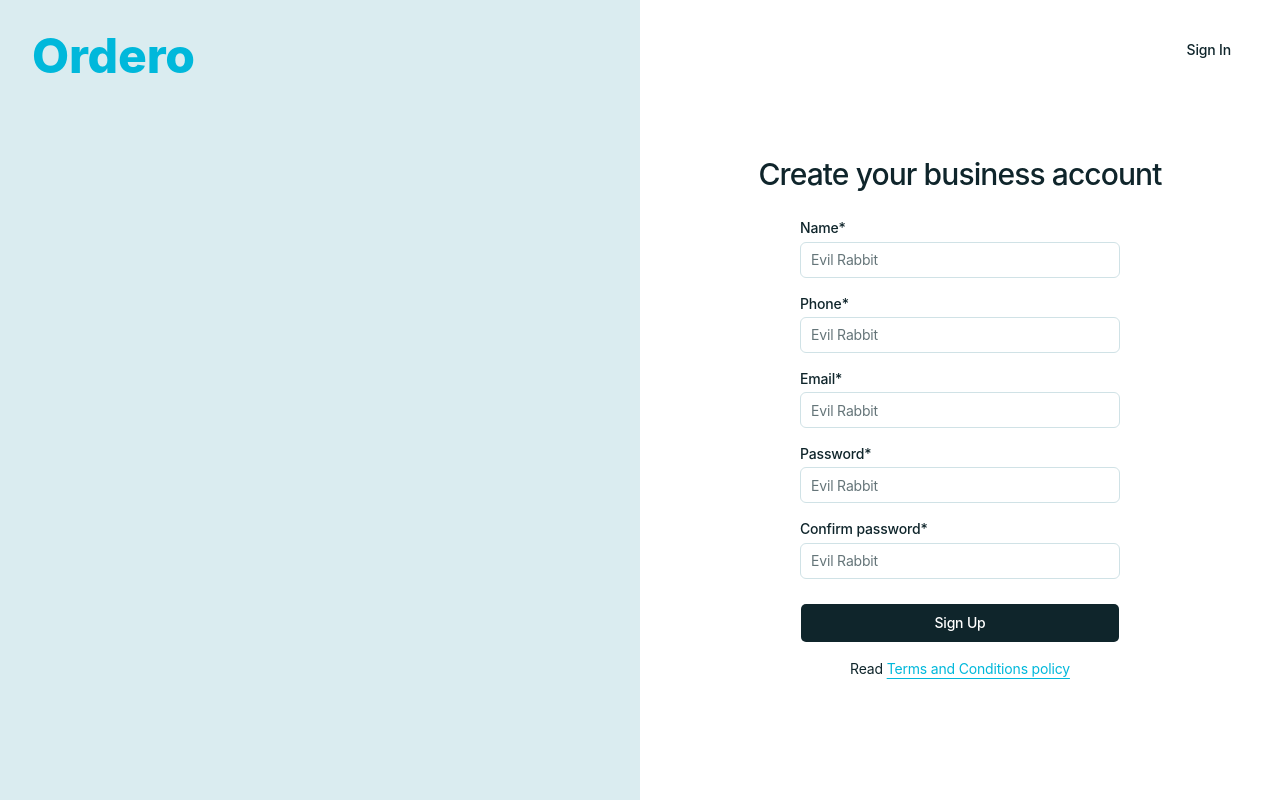
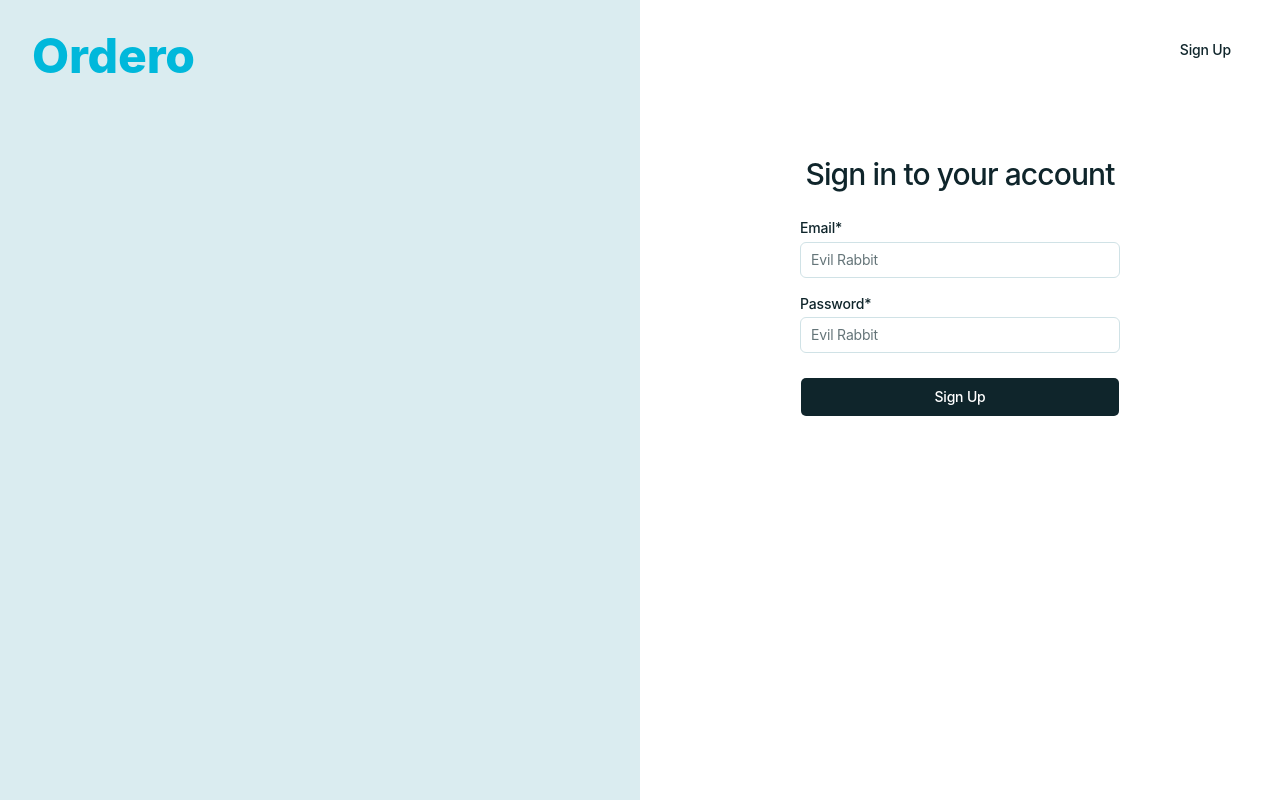
Before and after one commit to ordero-biz/monorepo, a Next.js app in the folder apps/platform/: page / in a window 1280 px wide. Both pictures are taken after a click on the button "Sign In". Built offline with nearby package versions, Linux system fonts and the light colour scheme.

Commit message:
Add SignUp and SignIn components with Registration toggle

```diff
--- a/apps/platform/src/app/page.tsx
+++ b/apps/platform/src/app/page.tsx
@@ -1,4 +1,4 @@
-import {Button, Field, FieldLabel, Input} from '@ordero/ui';
+import {Registration} from "@/components/Registration/Registration";
 
 export default function Home() {
     return (
@@ -8,89 +8,7 @@ export default function Home() {
             </div>
             <div
                 className="h-screen w-full md:w-[50vw] bg-primary-foreground colom p-4 md:p-8">
-                <div className="flex justify-between md:justify-end">
-                    <div className='block md:hidden'>
-                        <h1 className='text-primary text-5xl font-extrabold'>Ordero</h1>
-                    </div>
-                    <Button variant="ghost" size="lg" className="h-9 px-4 cursor-pointer">
-                        Sign In
-                    </Button>
-                </div>
-                <div
-                    className="mx-auto mt-[15%] w-full text-center">
-                    <h2 className="mb-6 text-3xl font-medium leading-10 tracking-[-0.03em] text-card-foreground">
-                        Create your business account
-                    </h2>
-                    <form className="flex flex-col gap-4 mx-auto w-[80%] max-w-80">
-                        <Field>
-                            <FieldLabel htmlFor="name">
-                                Name*
-                            </FieldLabel>
-                            <Input
-                                id="name"
-                                placeholder="Evil Rabbit"
-                                required
-                            />
-                        </Field>
-                        <Field>
-                            <FieldLabel htmlFor="phone">
-                                Phone*
-                            </FieldLabel>
-                            <Input
-                                id="phone"
-                                placeholder="Evil Rabbit"
-                                required
-                            />
-                        </Field>
-                        <Field>
-                            <FieldLabel htmlFor="email">
-                                Email*
-                            </FieldLabel>
-                            <Input
-                                id="email"
-                                placeholder="Evil Rabbit"
-                                required
-                            />
-                        </Field>
-                        <Field>
-                            <FieldLabel htmlFor="password">
-                                Password*
-                            </FieldLabel>
-                            <Input
-                                type='password'
-                                id="password"
-                                placeholder="Evil Rabbit"
-                                required
-                            />
-                        </Field>
-                        <Field>
-                            <FieldLabel htmlFor="confirmPassword">
-                                Confirm password*
-                            </FieldLabel>
-                            <Input
-                                type='password'
-                                id="confirmPassword"
-                                placeholder="Evil Rabbit"
-                                required
-                            />
-                        </Field>
-                        <Button
-                            type="submit"
-                            className="mt-2 h-10 w-full justify-center bg-card-foreground text-sm font-medium text-primary-foreground cursor-pointer hover:bg-card-foreground/90"
-                        >
-                            Sign Up
-                        </Button>
-                    </form>
-                    <p className="mt-4 text-center text-sm text-foreground">
-                        Read{' '}
-                        <a
-                            href="#"
-                            className="font-normal text-primary underline underline-offset-4"
-                        >
-                            Terms and Conditions policy
-                        </a>
-                    </p>
-                </div>
+                <Registration/>
             </div>
         </div>
     );
--- /dev/null
+++ b/apps/platform/src/components/Registration/Registration.tsx
@@ -0,0 +1,27 @@
+"use client";
+
+import {useState} from "react";
+
+import {Button} from "@ordero/ui";
+import {SignUp} from "@/components/SighUp/SignUp";
+import {SignIn} from "@/components/SighIn/SignIn";
+
+export const Registration = () => {
+    const [isSignUp, setIsSignUp] = useState(true);
+
+    return (
+        <>
+            <div className="flex justify-between md:justify-end">
+                <div className='block md:hidden'>
+                    <h1 className='text-primary text-5xl font-extrabold'>Ordero</h1>
+                </div>
+                <Button onClick={() => setIsSignUp(prev => !prev)} variant="ghost" size="lg"
+                        className="h-9 px-4 cursor-pointer">
+                    {isSignUp ? 'Sign In' : 'Sign Up'}
+                </Button>
+            </div>
+            {isSignUp && <SignUp/>}
+            {!isSignUp && <SignIn/>}
+        </>
+    )
+}
--- /dev/null
+++ b/apps/platform/src/components/SighIn/SignIn.tsx
@@ -0,0 +1,41 @@
+import {Button, Field, FieldLabel, Input} from "@ordero/ui";
+
+export const SignIn = () => {
+    return (
+        <div
+            className="mx-auto mt-[15%] w-full text-center">
+            <h2 className="mb-6 text-3xl font-medium leading-10 tracking-[-0.03em] text-card-foreground">
+                Sign in to your account
+            </h2>
+            <form className="flex flex-col gap-4 mx-auto w-[80%] max-w-80">
+                <Field>
+                    <FieldLabel htmlFor="email">
+                        Email*
+                    </FieldLabel>
+                    <Input
+                        id="email"
+                        placeholder="Evil Rabbit"
+                        required
+                    />
+                </Field>
+                <Field>
+                    <FieldLabel htmlFor="password">
+                        Password*
+                    </FieldLabel>
+                    <Input
+                        type='password'
+                        id="password"
+                        placeholder="Evil Rabbit"
+                        required
+                    />
+                </Field>
+                <Button
+                    type="submit"
+                    className="mt-2 h-10 w-full justify-center bg-card-foreground text-sm font-medium text-primary-foreground cursor-pointer hover:bg-card-foreground/90"
+                >
+                    Sign Up
+                </Button>
+            </form>
+        </div>
+    )
+}
--- /dev/null
+++ b/apps/platform/src/components/SighUp/SignUp.tsx
@@ -0,0 +1,81 @@
+import {Button, Field, FieldLabel, Input} from "@ordero/ui";
+
+export const SignUp = () => {
+    return (
+        <div
+            className="mx-auto mt-[15%] w-full text-center">
+            <h2 className="mb-6 text-3xl font-medium leading-10 tracking-[-0.03em] text-card-foreground">
+                Create your business account
+            </h2>
+            <form className="flex flex-col gap-4 mx-auto w-[80%] max-w-80">
+                <Field>
+                    <FieldLabel htmlFor="name">
+                        Name*
+                    </FieldLabel>
+                    <Input
+                        id="name"
+                        placeholder="Evil Rabbit"
+                        required
+                    />
+                </Field>
+                <Field>
+                    <FieldLabel htmlFor="phone">
+                        Phone*
+                    </FieldLabel>
+                    <Input
+                        id="phone"
+                        placeholder="Evil Rabbit"
+                        required
+                    />
+                </Field>
+                <Field>
+                    <FieldLabel htmlFor="email">
+                        Email*
+                    </FieldLabel>
+                    <Input
+                        id="email"
+                        placeholder="Evil Rabbit"
+                        required
+                    />
+                </Field>
+                <Field>
+                    <FieldLabel htmlFor="password">
+                        Password*
+                    </FieldLabel>
+                    <Input
+                        type='password'
+                        id="password"
+                        placeholder="Evil Rabbit"
+                        required
+                    />
+                </Field>
+                <Field>
+                    <FieldLabel htmlFor="confirmPassword">
+                        Confirm password*
+                    </FieldLabel>
+                    <Input
+                        type='password'
+                        id="confirmPassword"
+                        placeholder="Evil Rabbit"
+                        required
+                    />
+                </Field>
+                <Button
+                    type="submit"
+                    className="mt-2 h-10 w-full justify-center bg-card-foreground text-sm font-medium text-primary-foreground cursor-pointer hover:bg-card-foreground/90"
+                >
+                    Sign Up
+                </Button>
+            </form>
+            <p className="mt-4 text-center text-sm text-foreground">
+                Read{' '}
+                <a
+                    href="#"
+                    className="font-normal text-primary underline underline-offset-4"
+                >
+                    Terms and Conditions policy
+                </a>
+            </p>
+        </div>
+    )
+}
```
